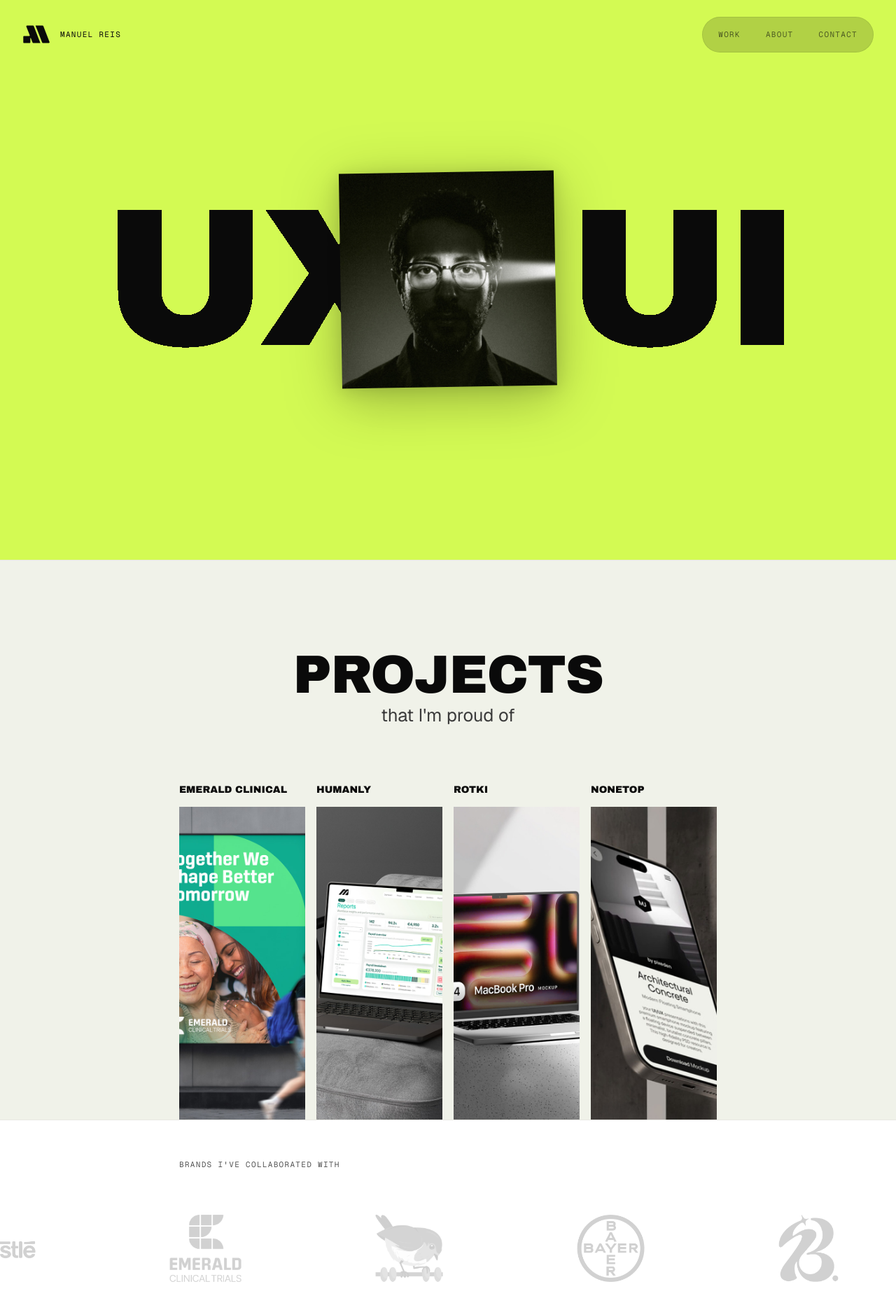
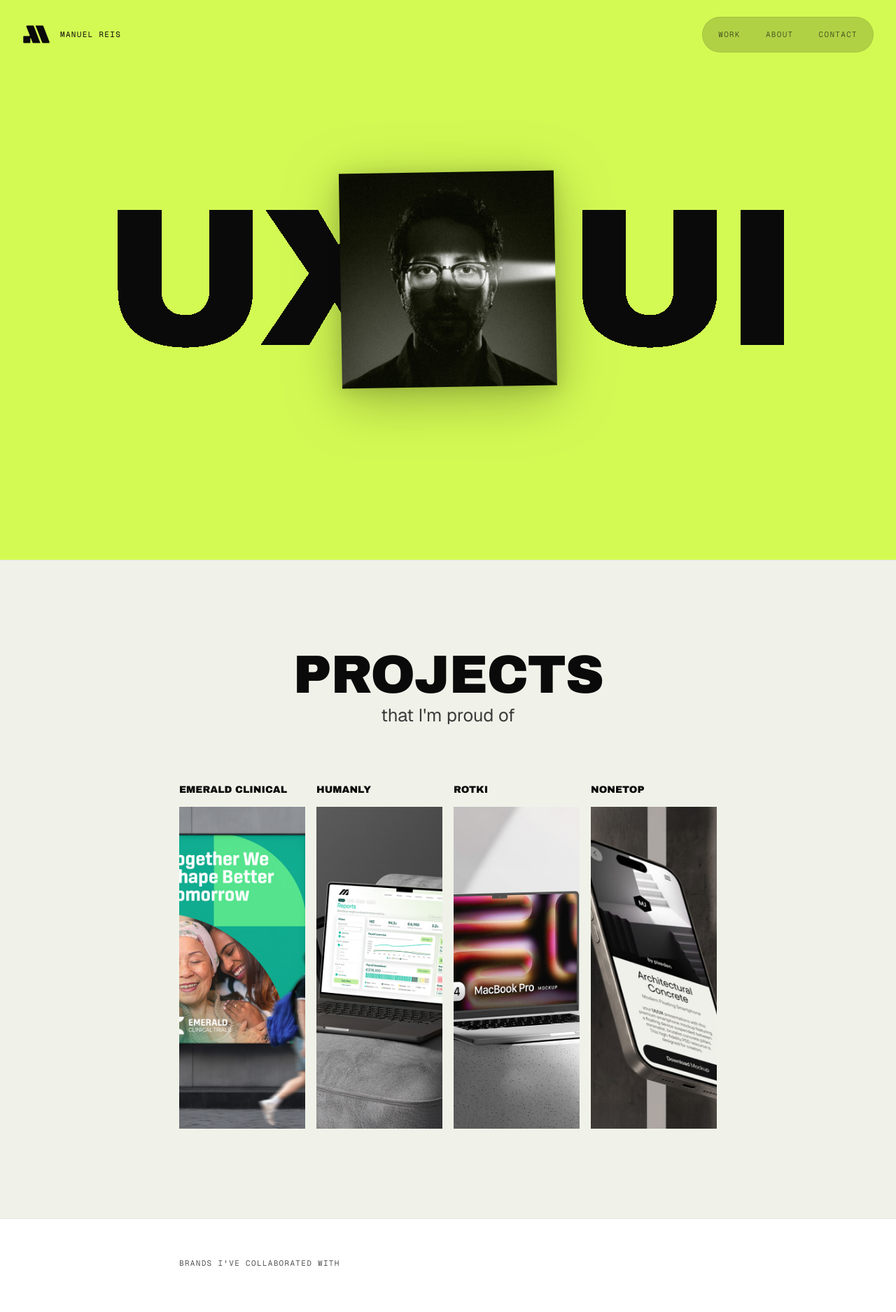
Before and after one commit to mafdr/portfolio_2, a Next.js app: page / in a window 1280 px wide. Shown: the top 1875 px of the page at 70% size. Built offline with nearby package versions, Linux system fonts and the light colour scheme.

Commit message:
Update globals.css

```diff
--- a/app/globals.css
+++ b/app/globals.css
@@ -119,7 +119,6 @@ html.lenis, html.lenis body { height: auto; }
 
 /* ──────────────────────────────────────────────────────────
    CUSTOM CURSOR · Arrow (apunta izquierda) + Circle outline
-   Variante 1 — Sutil
    ────────────────────────────────────────────────────────── */
 
 .cursor-arrow, .cursor-circle {
@@ -181,19 +180,16 @@ html.lenis, html.lenis body { height: auto; }
 
 .cursor-arrow.is-hidden, .cursor-circle.is-hidden { opacity: 0; }
 
-/* Cuando hover sobre link o view, la flecha se desvanece */
 html.cursor-state-link .cursor-arrow,
 html.cursor-state-view .cursor-arrow {
   opacity: 0;
 }
 
-/* Estado HIDE: oculta todo el cursor (ej. sobre la imagen del hero con spinning text) */
 html.cursor-state-hide .cursor-arrow,
 html.cursor-state-hide .cursor-circle {
   opacity: 0 !important;
 }
 
-/* Cursor sobre fondo OSCURO: se invierte a lime para no perderse */
 html.cursor-on-dark .cursor-arrow {
   color: var(--accent);
 }
@@ -318,7 +314,6 @@ html.cursor-on-dark .cursor-circle.is-hover {
   font-size: clamp(60px, 12vw, 170px);
 }
 
-/* Glitch A · RGB split */
 .intro__lines.glitch-active .slot__reel {
   animation: rgbSplit 600ms steps(2) 1;
 }
@@ -470,7 +465,6 @@ html.cursor-on-dark .cursor-circle.is-hover {
   border-radius: 9999px;
   overflow: hidden;
 }
-/* Hover dinámico: el label sube con rebote */
 .nav-float__label {
   display: inline-block;
   transition: transform 350ms cubic-bezier(0.34, 1.56, 0.64, 1);
@@ -537,7 +531,6 @@ html.cursor-on-dark .cursor-circle.is-hover {
   user-select: none;
 }
 
-/* Versión morphing: dos capas de texto superpuestas + filtro de fusión */
 .hero-radd__title--morph {
   width: 100%;
   height: 1em;
@@ -590,7 +583,6 @@ html.cursor-on-dark .cursor-circle.is-hover {
   animation-play-state: paused;
 }
 
-/* Imágenes apiladas — swap en hover */
 .hero-radd__img {
   position: absolute;
   inset: 0;
@@ -598,9 +590,6 @@ html.cursor-on-dark .cursor-circle.is-hover {
   height: 100%;
   object-fit: cover;
 }
-/* La imagen hover va SIEMPRE debajo, opaca y visible.
-   La base va encima y solo ella se desvanece en hover.
-   Así nunca se ve el fondo (no hay parpadeo transparente). */
 .hero-radd__img--hover {
   opacity: 1;
   z-index: 1;
@@ -614,7 +603,6 @@ html.cursor-on-dark .cursor-circle.is-hover {
   opacity: 0;
 }
 
-/* Spinning cursor que sigue al mouse (sin fondo) — hero y proyectos */
 .spin-cursor {
   position: absolute;
   top: 0;
@@ -694,7 +682,6 @@ html.cursor-on-dark .cursor-circle.is-hover {
   text-overflow: ellipsis;
 }
 
-/* Imagen máscara — alto fijo, solo cambia ancho */
 .work-card__media {
   position: relative;
   width: 100%;
@@ -719,7 +706,6 @@ html.cursor-on-dark .cursor-circle.is-hover {
   transform: translateX(-50%) scale(1.06);
 }
 
-/* Cuando se hace hover en la fila, las cards NO activas se desaturan */
 .works-row:hover .work-card .work-card__img {
   filter: grayscale(1);
 }
@@ -727,7 +713,6 @@ html.cursor-on-dark .cursor-circle.is-hover {
   filter: grayscale(0);
 }
 
-/* Overlay de info sobre la imagen */
 .work-card__overlay {
   position: absolute;
   inset: 0;
@@ -799,7 +784,6 @@ html.cursor-on-dark .cursor-circle.is-hover {
   padding: 56px 32px;
   overflow: hidden;
 }
-/* Textura sutil */
 .about-section::before {
   content: '';
   position: absolute;
@@ -812,7 +796,6 @@ html.cursor-on-dark .cursor-circle.is-hover {
   pointer-events: none;
 }
 
-/* Palabras WHO / AM I? (SVG) — centradas */
 .about-section__word {
   position: relative;
   z-index: 2;
@@ -826,7 +809,6 @@ html.cursor-on-dark .cursor-circle.is-hover {
   fill: var(--color-neutral-950);
 }
 
-/* Bio central — compacta con respiro lateral */
 .about-section__bio {
   position: relative;
   z-index: 4;
@@ -871,7 +853,6 @@ html.cursor-on-dark .cursor-circle.is-hover {
   50%      { transform: translateY(-18px) rotate(calc(var(--rot, 0deg) + 2deg)); }
 }
 
-/* Posiciones */
 .sticker--book    { top: 11%;  left: 6%;   width: 130px; --rot: -8deg; --dur: 6.5s; }
 .sticker--cat     { top: 20%;  right: 7%;  width: 135px; --rot: 7deg;  --dur: 7.2s; }
 .sticker--design  { top: 44%;  left: 19%;  width: 120px; --rot: 5deg;  --dur: 6.8s; }
@@ -879,9 +860,6 @@ html.cursor-on-dark .cursor-circle.is-hover {
 .sticker--idesign { top: 62%;  right: 14%; width: 135px; --rot: 4deg;  --dur: 6.2s; }
 .sticker--zelda   { bottom: 9%; left: 9%;  width: 115px; --rot: 9deg;  --dur: 7.6s; }
 
-/* Animaciones de hover individuales */
-
-/* Gato lector: wiggle */
 .sticker--book:hover img { animation: catWiggle 600ms ease-in-out; }
 @keyframes catWiggle {
   0%   { transform: scale(1.12) rotate(0deg); }
@@ -892,10 +870,8 @@ html.cursor-on-dark .cursor-circle.is-hover {
   100% { transform: scale(1.12) rotate(0deg); }
 }
 
-/* Gato con lentes: tilt cool */
 .sticker--cat:hover img { transform: scale(1.16) rotate(-9deg); }
 
-/* Mario: pop-up boing */
 .sticker--mario:hover img { animation: marioPop 500ms cubic-bezier(0.34,1.56,0.64,1); }
 @keyframes marioPop {
   0%   { transform: scale(1); }
@@ -904,7 +880,6 @@ html.cursor-on-dark .cursor-circle.is-hover {
   100% { transform: scale(1.12); }
 }
 
-/* I DESIGN (bocadillo): speech pop */
 .sticker--idesign:hover img { animation: speechPop 650ms cubic-bezier(0.34,1.56,0.64,1); }
 @keyframes speechPop {
   0%   { transform: scale(1) rotate(0deg); }
@@ -914,7 +889,6 @@ html.cursor-on-dark .cursor-circle.is-hover {
   100% { transform: scale(1.12) rotate(0deg); }
 }
 
-/* Zelda: flip horizontal */
 .sticker--zelda:hover img { transform: scaleX(-1) scale(1.12); }
 
 @media (max-width: 768px) {
@@ -935,16 +909,14 @@ html.cursor-on-dark .cursor-circle.is-hover {
 .stack-sticky {
   position: sticky;
   top: 0;
-  height: 100vh;
+  height: auto;
+  /* NOTA: height: auto — cada sección define su propia altura.
+     El Hero tiene height:100vh por su propio CSS (.hero-radd),
+     no necesita que el wrapper se lo imponga. */
 }
 .stack-cover {
   position: relative;
-  /* Fondo sólido para que tape limpio la sección sticky de atrás.
-     Cada hijo trae su propio fondo, pero aseguramos que el bloque
-     no deje ver lo de atrás. */
 }
-/* Las secciones dentro del cover ya tienen su fondo (cream/lime),
-   así que el overlap se ve sólido. */
 
 /* ══════════════════════════════════════════════════════════
    CONTACT · sección final (fondo negro)
@@ -1101,7 +1073,6 @@ html.cursor-on-dark .cursor-circle.is-hover {
 }
 .contact-section__btn.is-active::before { transform: scale(1); }
 
-/* Hermanos se encogen al hacer hover en uno (vía estado React) */
 .contact-section__btn.is-dimmed {
   transform: scale(0.7) !important;
   opacity: 0.5;
@@ -1121,7 +1092,6 @@ html.cursor-on-dark .cursor-circle.is-hover {
 }
 .contact-section__bottom strong { font-weight: 400; color: rgba(240,242,233,0.7); }
 
-/* Nombre gigante de fondo (tras los botones) */
 .contact-section__bigname {
   position: absolute;
   left: 50%;
```
